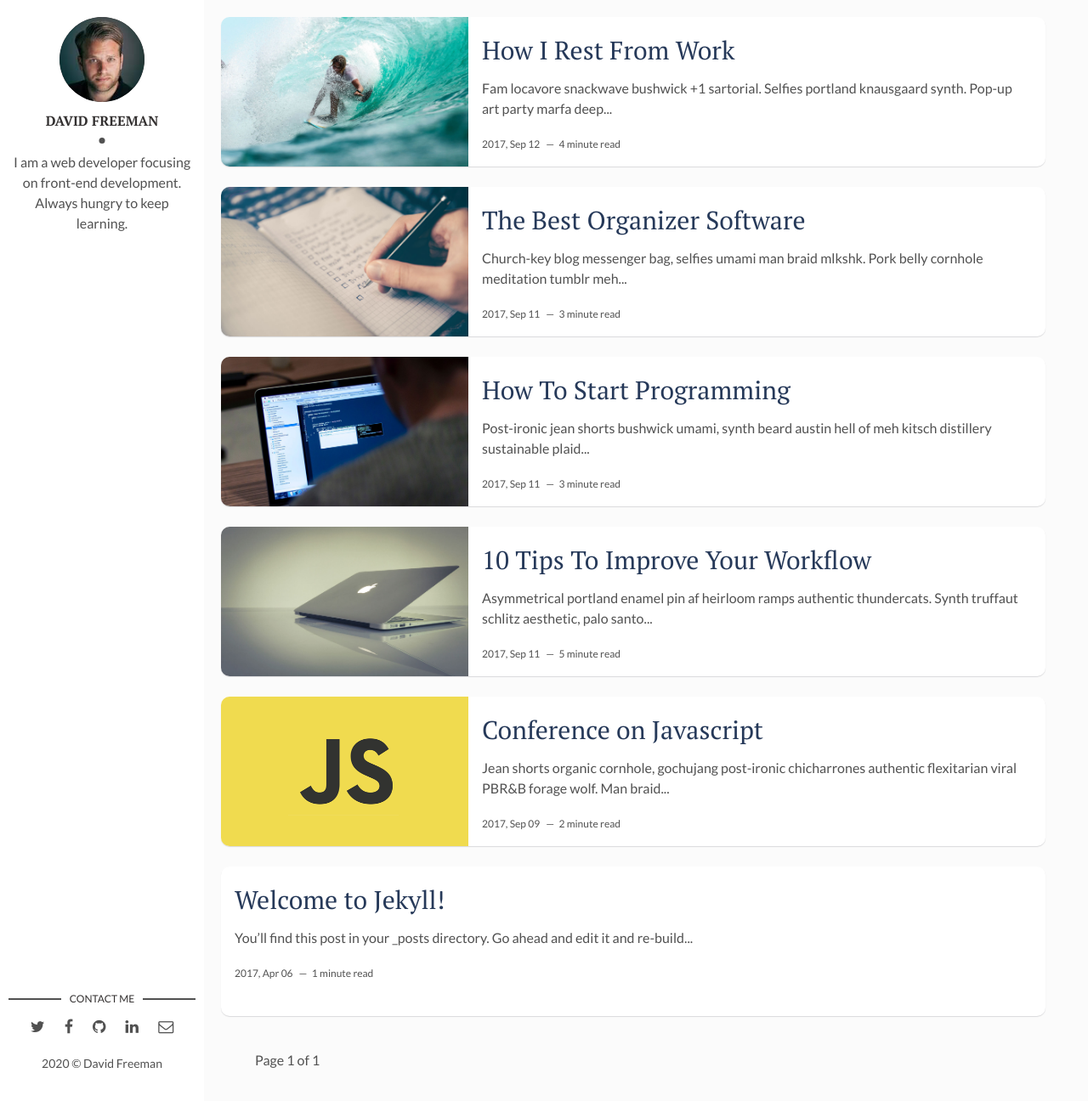
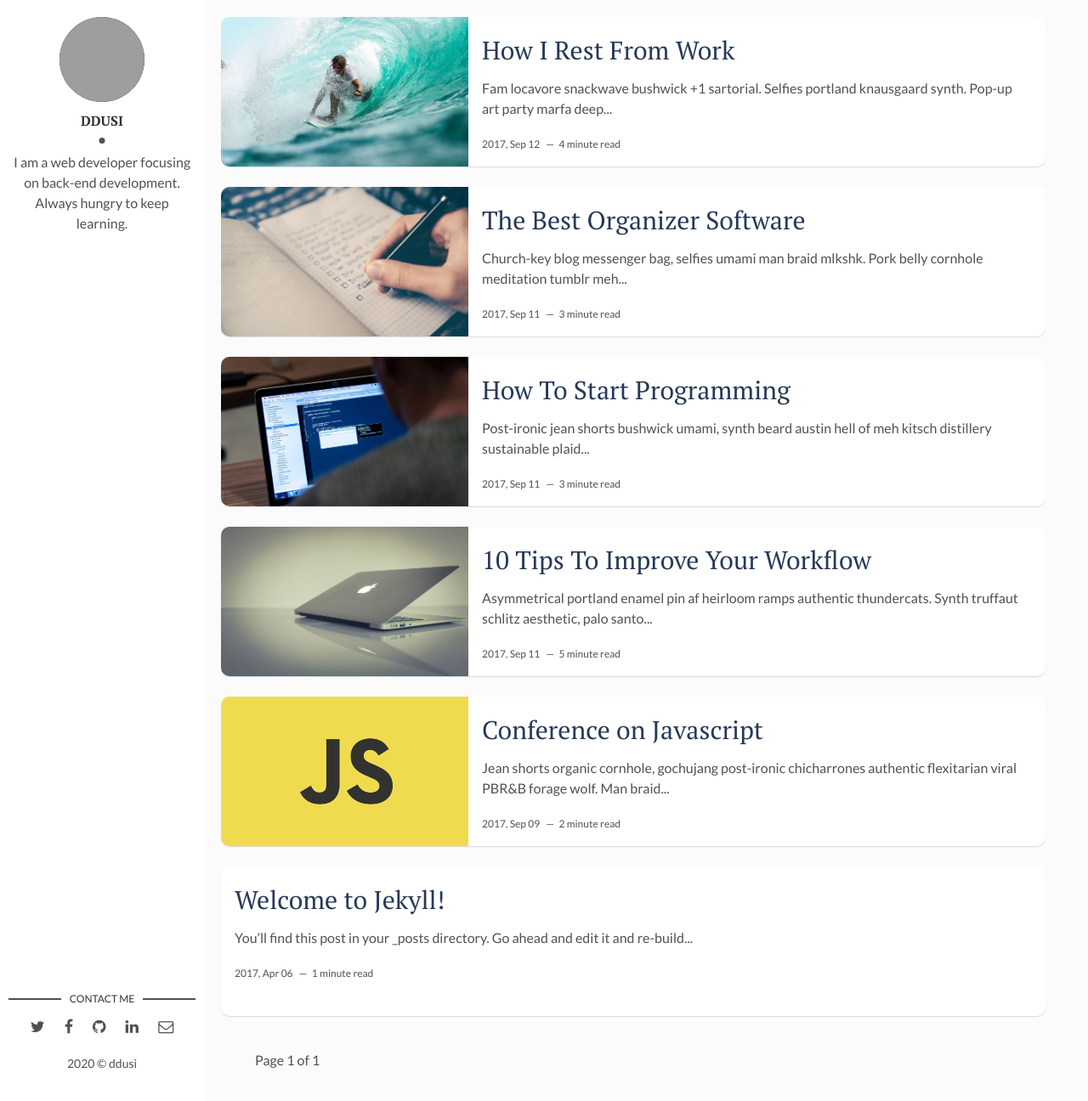
Before and after one commit to ddusi/ddusi.github.io, a Jekyll site: the page built from index.html, in a window 1280 px wide and 1296 px high. Shown: the whole window at 85% size. Built offline with Jekyll 4.4.1, drawn with Linux system fonts in a browser that asks for light colours; the list of posts is cut into pages by our own code; grey boxes are pictures that could not be loaded.

```diff
--- a/_config.yml
+++ b/_config.yml
@@ -4,19 +4,19 @@ description: > # this means to ignore newlines until "baseurl:"
   line in _config.yml. It will appear in your document head meta (for
   Google search results) and in your feed.xml site description.
 permalink: ':title/'
-baseurl: "/flexible-jekyll" # the subpath of your site, e.g. /blog
-url: "" # the base hostname & protocol for your site, e.g. http://example.com
+baseurl: "/blog" # the subpath of your site, e.g. /blog
+url: "https://ddusi.github.io" # the base hostname & protocol for your site, e.g. http://example.com
 site-twitter: #if your site has a twitter account, enter it here
 
 # Author Settings
-author: David Freeman # add your name
-author-img: david-freeman.jpg # add your photo
-about-author: I am a web developer focusing on front-end development. Always hungry to keep learning. # add description
+author: ddusi # add your name
+author-img: ddusi.jpg # add your photo
+about-author: I am a web developer focusing on back-end development. Always hungry to keep learning. # add description
 social-twitter: # add your Twitter handle
 social-facebook: # add your Facebook handle
-social-github: artemsheludko # add your Github handle
+social-github: ddusi # add your Github handle
 social-linkedin: # add your Linkedin handle
-social-email: # add your Email address
+social-email: knormla76@gmail # add your Email address
 
 # Disqus
 discus-identifier: mr-brown # add your discus identifier
```
